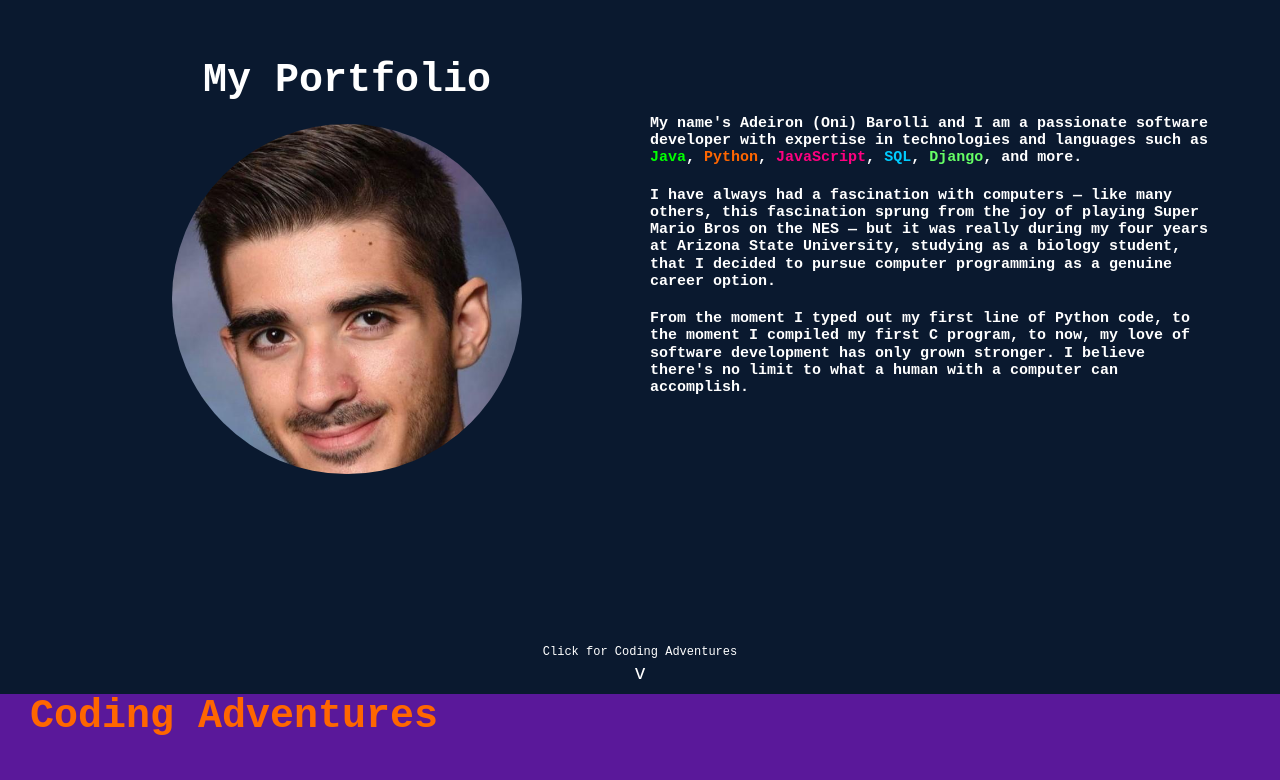
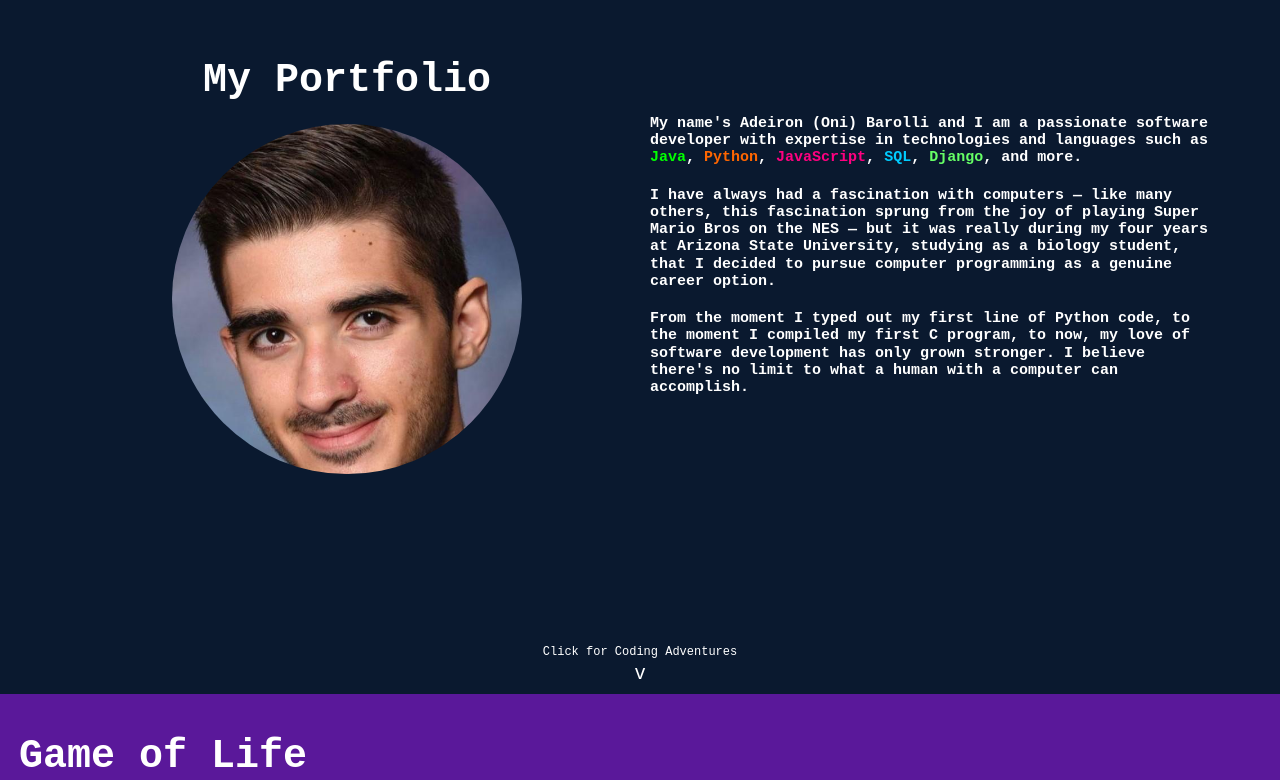
Before and after one commit to abarolli/Portfolio, a React (Vite) app: page / in a window 1280 px wide. Shown: the part 106-886 px from the top of the page. Built offline with nearby package versions, Linux system fonts and the light colour scheme.

Commit message:
Removed sticky header

```diff
--- a/src/App.tsx
+++ b/src/App.tsx
@@ -20,11 +20,7 @@ function App() {
   return (
     <>
       <WelcomeScreen scrollToRef={gameOfLifeRef} />
-      <div style={{ backgroundColor: colors.brightPurple }}>
-        <StickyHeader
-          title="Coding Adventures"
-          className="coding-adventures-header"
-        />
+      <div>
         <GameOfLifeScreen
           nRows={window.innerHeight < 700 ? 30 : 40}
           nCols={window.innerWidth < 1600 ? 50 : 60}
```
